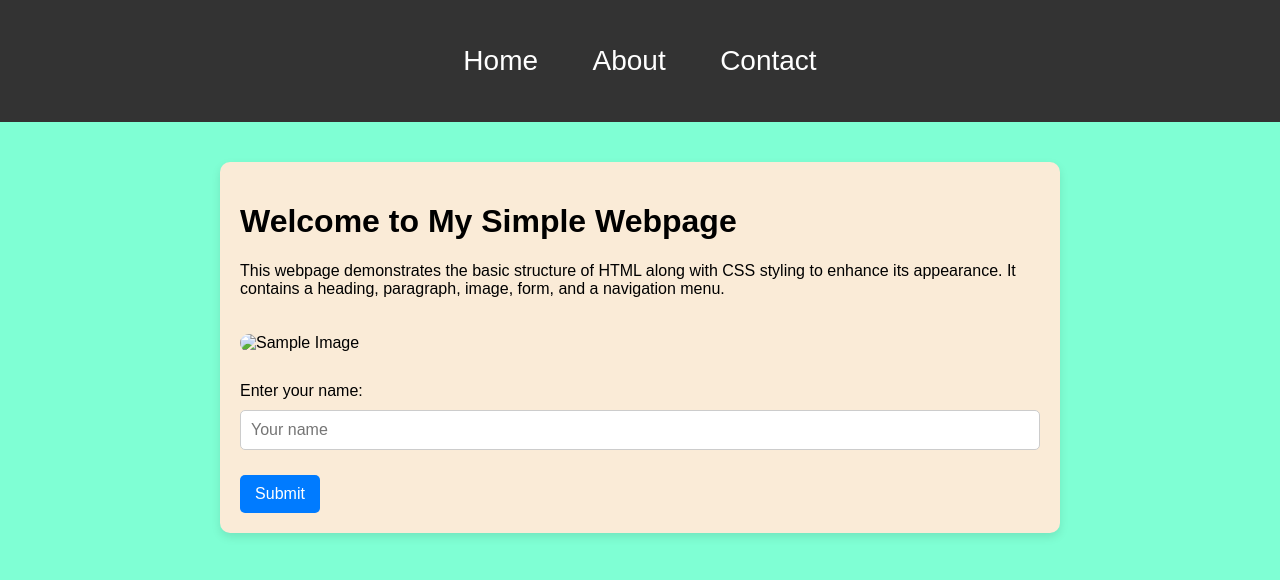
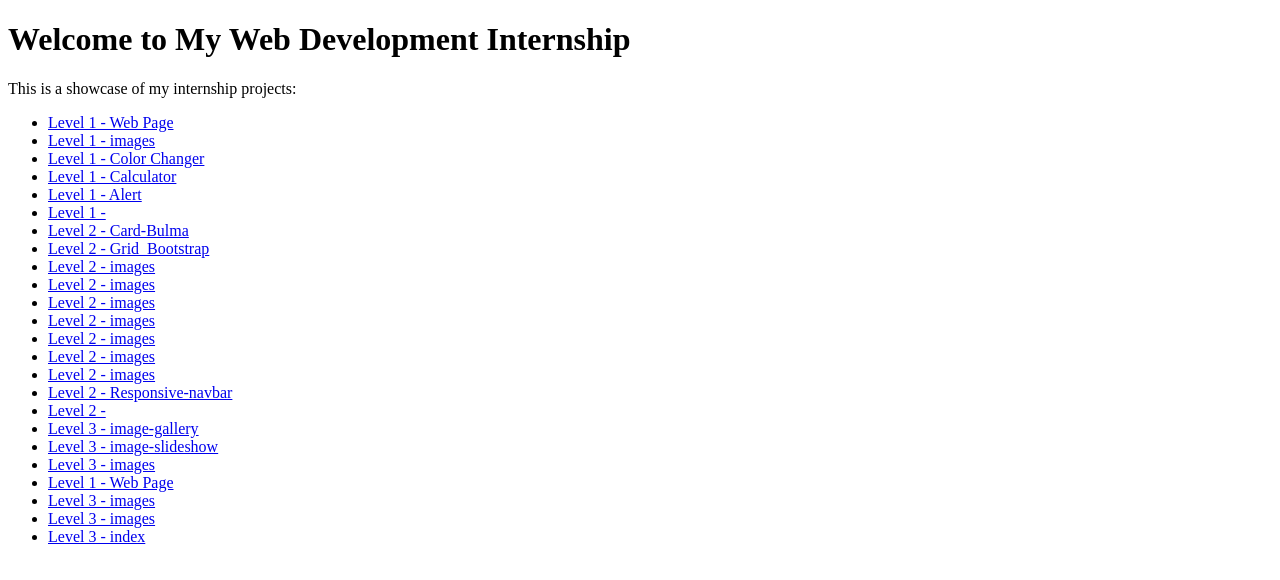
Before and after one commit to tejaswini-2121/web-dev-Internship, a plain HTML site: page index.html in a window 1280 px wide. Drawn offline with Linux system fonts and the light colour scheme; files that its build step writes are made by us from their sources.

Commit message:
Fixed file name and updated index

```diff
--- a/index.html
+++ b/index.html
@@ -1,128 +1,45 @@
 <!DOCTYPE html>
 <html lang="en">
-
 <head>
   <meta charset="UTF-8">
   <meta name="viewport" content="width=device-width, initial-scale=1.0">
-  <title>Sample Webpage - HTML/CSS</title>
-  <link rel="stylesheet" href="style.css">
+  <title>Tejaswini's Internship Projects</title>
 </head>
+<body>
+  <h1>Welcome to My Web Development Internship</h1>
+  <p>This is a showcase of my internship projects:</p>
+  <ul>
+    <li><a href="Level-1(Task-1)/Webpage.html">Level 1 - Web Page</a></li>
+    <li><a href="Level-1(Task-1)/images/nature.avif">Level 1 - images</a></li>
+    <li><a href="Level-1(Task-2)/button_color_change.html">Level 1 - Color Changer</a></li>
+    <li><a href="Level-1(Task-2)/calculator.html">Level 1 - Calculator</a></li>
+    <li><a href="Level-1(Task-2)/greeting_alert.html">Level 1 - Alert</a></li>
+    <li><a href="Level-1(Task-2)/style.css">Level 1 - </a></li>
+    <li><a href="Level-2(Task-1)/Card-Bulma.html">Level 2 - Card-Bulma</a></li>
+    <li><a href="Level-2(Task-1)/Grid_Bootstrap.html">Level 2 - Grid_Bootstrap</a></li>
+    <li><a href="Level-2(Task-1)/images/forest.webp">Level 2 - images</a></li>
+    <li><a href="Level-2(Task-1)/images/misty mountain.avif">Level 2 - images</a></li>
+    <li><a href="Level-2(Task-1)/images/Natures.avif">Level 2 - images</a></li>
+    <li><a href="Level-2(Task-1)/images/sunny beach.webp">Level 2 - images</a></li>
+    <li><a href="Level-2(Task-2)/images/flowers.jpeg">Level 2 - images</a></li>
+    <li><a href="Level-2(Task-2)/images/ForestAnimals.webp">Level 2 - images</a></li>
+    <li><a href="Level-2(Task-2)/images/Mountain.avif">Level 2 - images</a></li>
+    <li><a href="Level-2(Task-2)/Responsive-navbar.html">Level 2 - Responsive-navbar</a></li>
+    <li><a href="Level-2(Task-2)/styles.css">Level 2 - </a></li>
+    <li><a href="Level-3(Task-1)/image-gallery.html">Level 3 - image-gallery</a></li>
+    <li><a href="Level-3(Task-1)/image-slideshow.html">Level 3 - image-slideshow</a></li>
+    <li><a href="Level-3(Task-1)/images/forest.webp">Level 3 - images</a></li><li><a href="Level-1(Task-1)/Webpage.html">Level 1 - Web Page</a></li>
+    <li><a href="Level-3(Task-1)/images/Natures.avif">Level 3 - images</a></li>
+    <li><a href="Level-3(Task-1)/images/sunny beach.webp">Level 3 - images</a></li>
+    <li><a href="Level-3(Task-2)/index.html">Level 3 - index</a></li>
 
-<body>
-  <style>
-    /* General Reset */
-    body {
-      font-family: Arial, sans-serif;
-      margin: 0;
-      padding: 0;
-      background-color: aquamarine;
-    }
 
-    /* Navigation Menu Styling */
-    nav {
-      background-color: #333;
-      padding: 20px;
-      text-align: center;
-    }
 
-    nav ul {
-      list-style-type: none;
-      /* Removes default list dots */
-      margin: 0;
-      padding: 0;
-    }
 
-    nav li {
-      display: inline-block;
-      /* Aligns the list items horizontally */
-      margin: 25px;
-      /* Adds space between the items */
-    }
 
-    nav a {
-      color: white;
-      text-decoration: none;
-      /* Removes the underline from links */
-      font-size: 28px;
-    }
 
-    nav a:hover {
-      color: violet;
-      /* Changes text color when hovering */
-    }
 
-    /* Main Content Styling */
-    .container {
-      max-width: 800px;
-      margin: 40px auto;
-      padding: 20px;
-      background-color: antiquewhite;
-      border-radius: 10px;
-      box-shadow: 0 4px 10px rgba(0, 0, 0, 0.1);
-    }
 
-    /* Image Styling */
-    .main-image {
-      width: 100%;
-      border-radius: 10px;
-      margin-top: 20px;
-    }
-
-    /* Form Styling */
-    form {
-      margin-top: 30px;
-    }
-
-    form input {
-      width: 100%;
-      padding: 10px;
-      margin-top: 10px;
-      margin-bottom: 15px;
-      border-radius: 5px;
-      border: 1px solid #ccc;
-    }
-
-    form button {
-      background-color: #007BFF;
-      color: white;
-      padding: 10px 15px;
-      border: none;
-      border-radius: 5px;
-      cursor: pointer;
-    }
-
-    form button:hover {
-      background-color: #0056b3;
-    }
-  </style>
-
-  <!-- Navigation Menu -->
-  <nav>
-    <ul>
-      <li><a href="home">Home</a></li>
-      <li><a href="about">About</a></li>
-      <li><a href="contact">Contact</a></li>
-    </ul>
-  </nav>
-
-  <!-- Main Content Section -->
-  <div class="container">
-    <!-- Heading and Paragraph -->
-    <h1>Welcome to My Simple Webpage</h1>
-    <p>This webpage demonstrates the basic structure of HTML along with CSS styling to enhance its appearance. It
-      contains a heading, paragraph, image, form, and a navigation menu.</p>
-
-    <!-- Image -->
-    <img src="images/nature.avif" alt="Sample Image" class="main-image">
-
-    <!-- Form -->
-    <form>
-      <label for="name">Enter your name:</label>
-      <input type="text" id="name" name="name" placeholder="Your name" required>
-      <button type="submit">Submit</button>
-    </form>
-  </div>
-
+  </ul>
 </body>
-
-</html>
+</html
```
Also changed, not shown: Level-3(Task-1)/image-gallery.html (renamed from Level-3(Task-1)/image-gallery.html.html).
